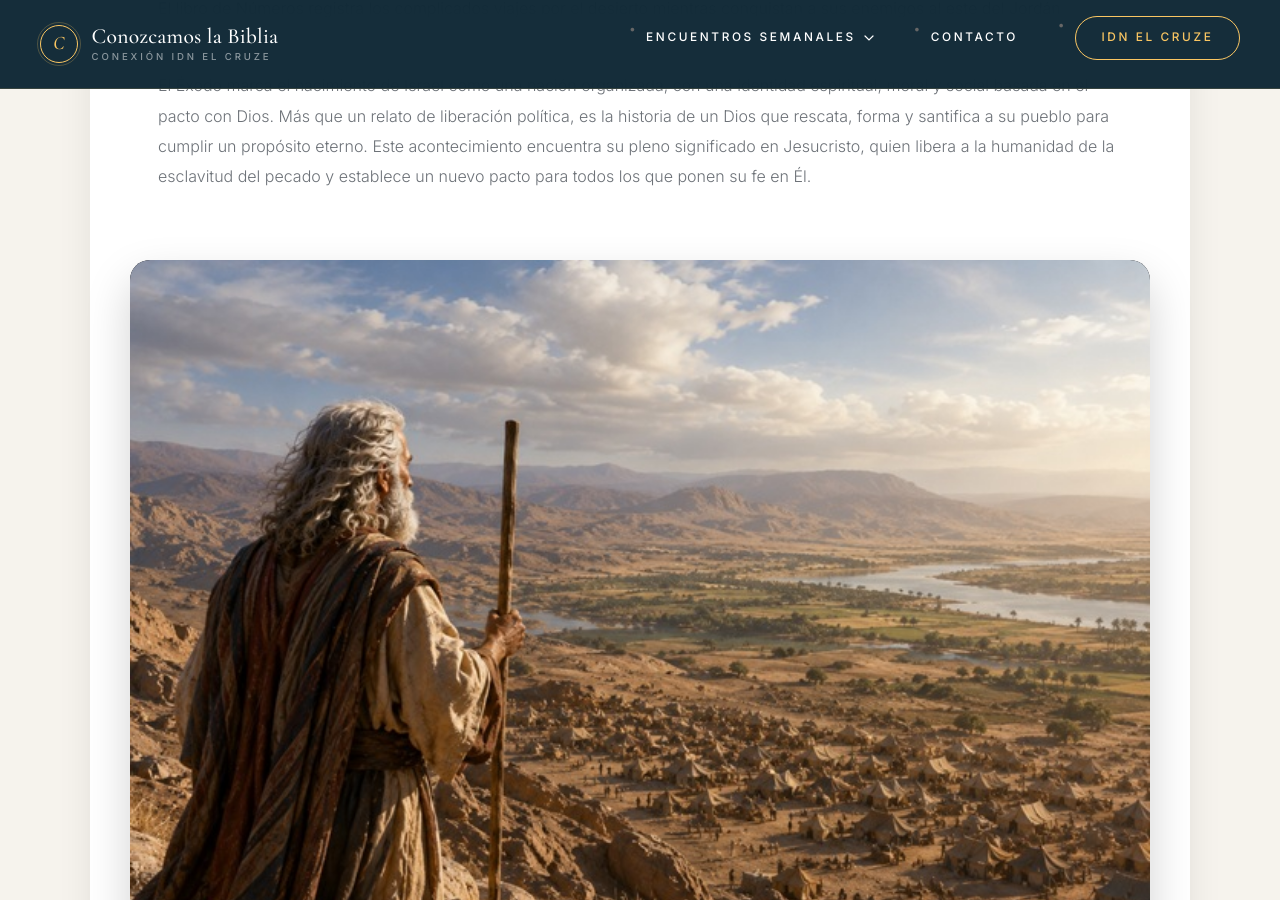
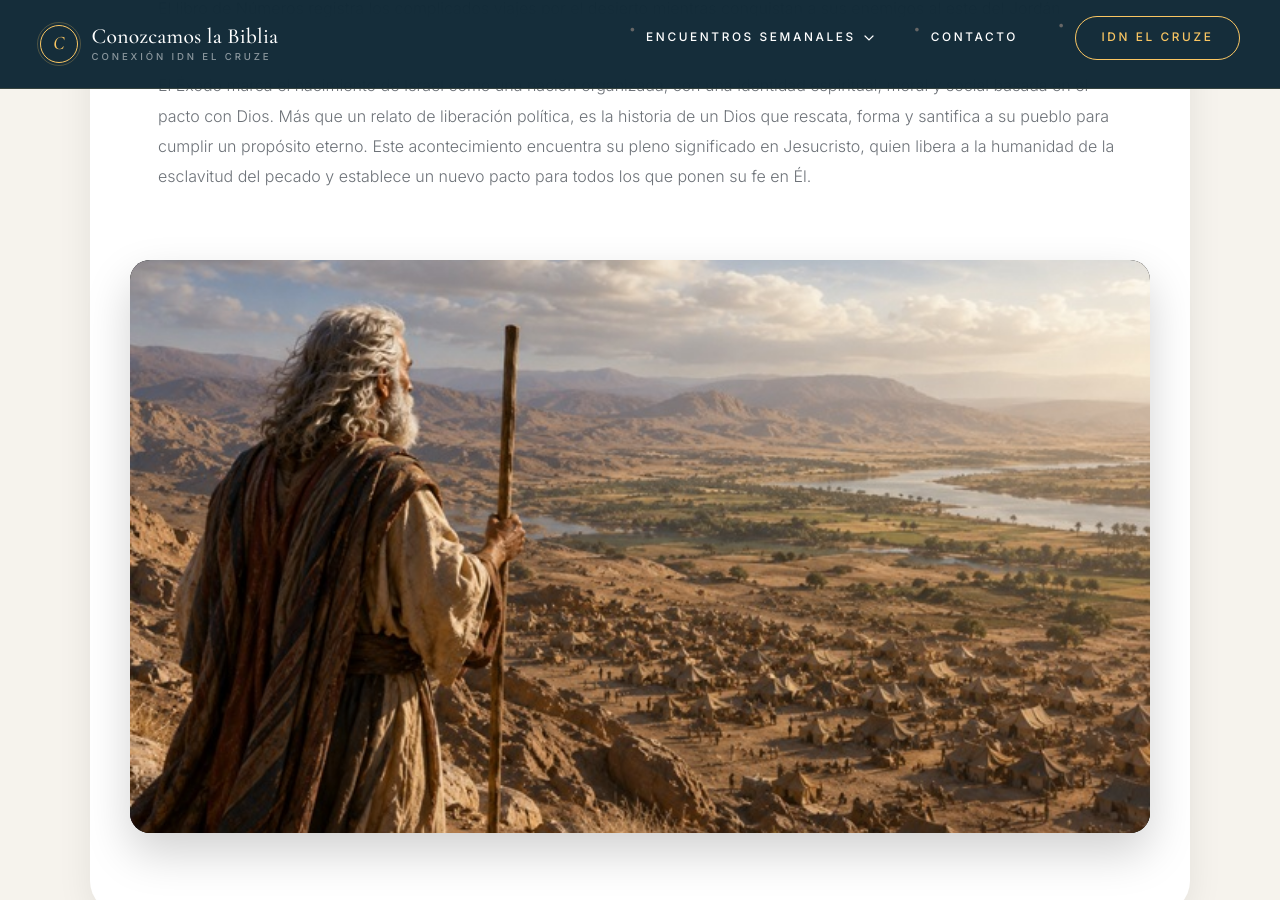
Before and after one commit to iporoma/conozcamoslabiblia, a Jekyll site: the page built from encuentro-3.html, in a window 1280 px wide and 900 px high, scrolled down 4008 px. Built offline with Jekyll 4.4.1, drawn with Linux system fonts in a browser that asks for light colours.

Commit message:
Change aspect ratio of image container to 16:9

```diff
--- a/assets/css/encuentros.css
+++ b/assets/css/encuentros.css
@@ -591,7 +591,7 @@ li::before {
 .image-container2{
     position:relative;
     flex:1 1 calc(50% - 0.5rem); /* máximo 2 por fila en escritorio */
-    aspect-ratio:4 / 3;
+    aspect-ratio:16 / 9;
     border-radius:20px;
     overflow:hidden;
     box-shadow:0 20px 45px rgba(0,0,0,.18);
```
